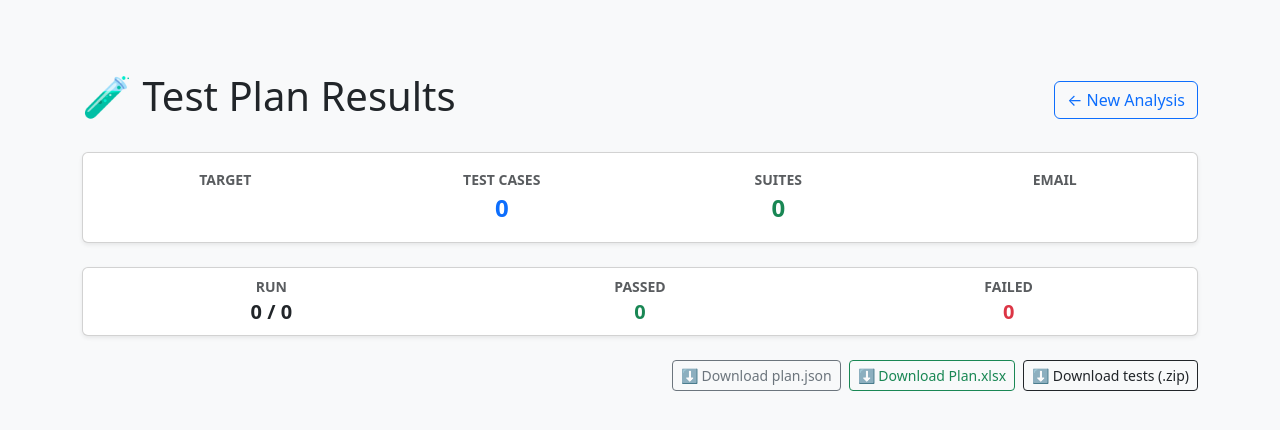
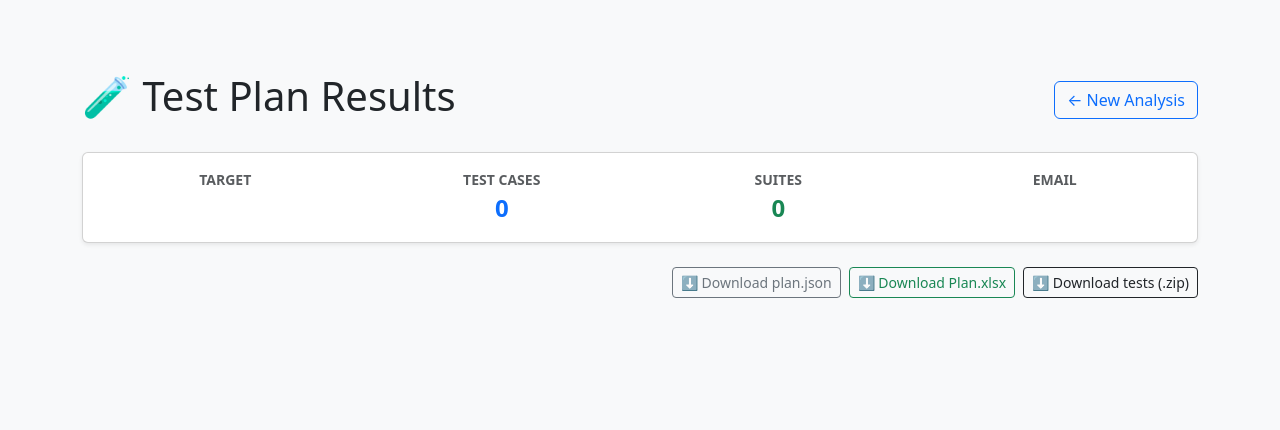
Before and after one commit to RaniAbu95/Captin-Fix-deployed, a Flask app: template templates/results.html in a window 1280 px wide. Shown: the part 57-487 px from the top of the page. Run offline with Flask 3, Linux system fonts and the light colour scheme; the template is opened without the code that fills it, so the values that code supplies are empty; some libraries are stand-ins or nearby versions.

Commit message:
Remove run/passed/failed summary counters from results page
Co-Authored-By: Claude Opus 5.5 (1M context) <noreply@anthropic.com>

```diff
--- a/templates/results.html
+++ b/templates/results.html
@@ -76,26 +76,6 @@
         {% for suite in plan.suites %}
           <span class="badge bg-secondary me-1 fs-6">{{ suite }}</span>
         {% endfor %}
-      </div>
-
-      <!-- Results summary -->
-      <div class="card mb-3 shadow-sm">
-        <div class="card-body py-2">
-          <div class="row text-center">
-            <div class="col">
-              <div class="fw-bold text-muted small">RUN</div>
-              <div class="fs-5 fw-bold" id="count-total">0 / {{ plan.cases | length }}</div>
-            </div>
-            <div class="col">
-              <div class="fw-bold text-muted small">PASSED</div>
-              <div class="fs-5 fw-bold text-success" id="count-pass">0</div>
-            </div>
-            <div class="col">
-              <div class="fw-bold text-muted small">FAILED</div>
-              <div class="fs-5 fw-bold text-danger" id="count-fail">0</div>
-            </div>
-          </div>
-        </div>
       </div>
 
       <!-- Test Cases accordion -->
@@ -182,18 +162,6 @@
       const CASES = {{ plan.cases | tojson }};
       const TARGET = {{ target | tojson }};
       const generatedCode = {};
-      const testResults = {};  // tracks pass/fail per index
-
-      function updateSummary(idx, status) {
-        if (status !== undefined) testResults[idx] = status;
-        const values = Object.values(testResults);
-        const passed = values.filter(s => s === 'Pass').length;
-        const failed = values.filter(s => s !== 'Pass').length;
-        document.getElementById('count-pass').textContent  = passed;
-        document.getElementById('count-fail').textContent  = failed;
-        document.getElementById('count-total').textContent = `${values.length} / ${CASES.length}`;
-      }
-
       function showCode(idx, code) {
         generatedCode[idx] = code;
         document.getElementById(`code-${idx}`).textContent = code;
@@ -248,7 +216,6 @@
         }
         const r = data.result;
         status = r.status;
-        updateSummary(idx, status);
         const cls  = r.status === 'Pass' ? 'result-pass' : 'result-fail';
         const icon = r.status === 'Pass' ? '✅' : '❌';
         let screenshotLink = '';
```
